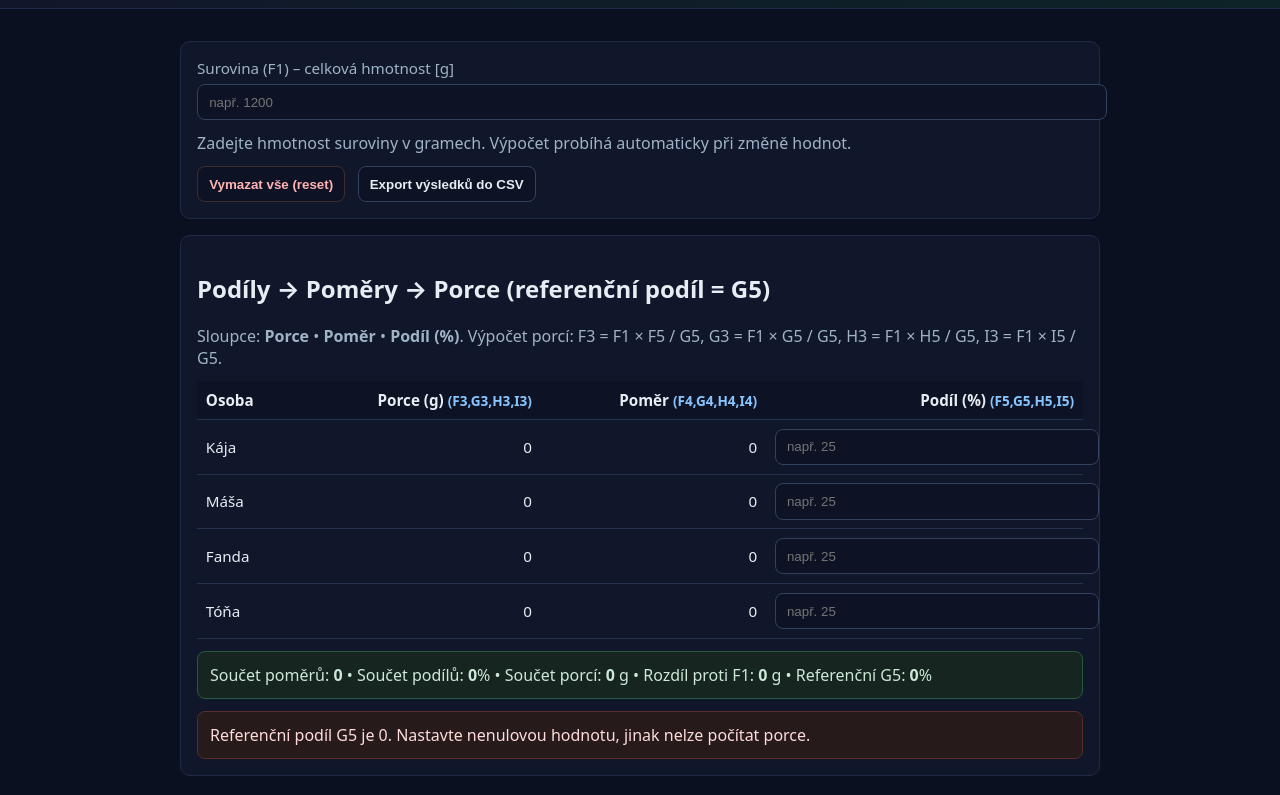
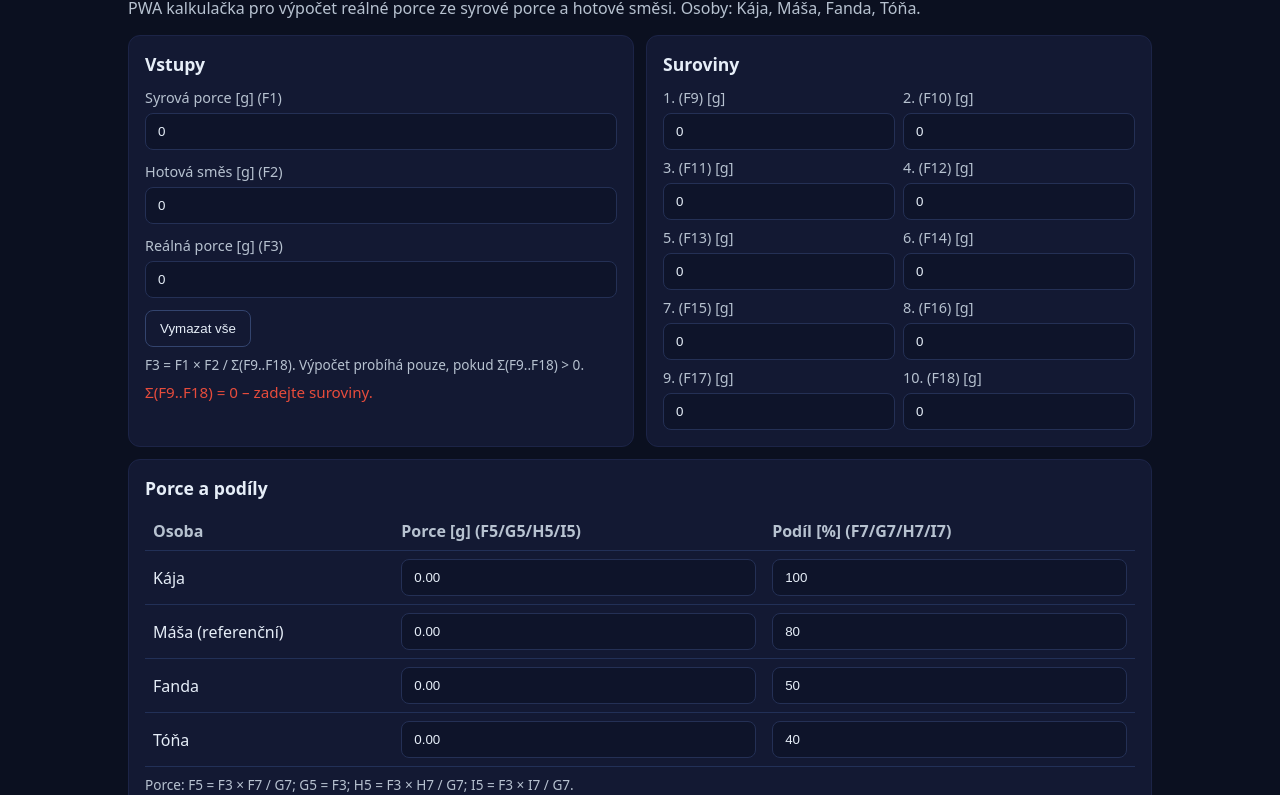
Before and after one commit to echozone38/porce, a plain HTML site: page index.html in a window 1280 px wide. Shown: the part 70-865 px from the top of the page. Drawn offline with Linux system fonts and the light colour scheme.

Commit message:
Add files via upload

```diff
--- a/index.html
+++ b/index.html
@@ -1,218 +1,184 @@
-<!DOCTYPE html>
 
+<!doctype html>
 <html lang="cs">
 <head>
-<meta charset="utf-8"/>
-<meta content="width=device-width, initial-scale=1" name="viewport"/>
-<meta content="#0f766e" name="theme-color"/>
-<title>Porce ze suroviny (Kája, Máša, Fanda, Tóňa) – PWA</title>
-<meta content="PWA pro rozdělení suroviny F1 na porce podle podílů (Kája, Máša, Fanda, Tóňa) vůči referenci G5." name="description"/>
-<link href="manifest.json" rel="manifest"/>
-<link href="icons/icon-192.png" rel="icon"/>
+  <meta charset="utf-8">
+  <meta name="viewport" content="width=device-width, initial-scale=1">
+  <title>Reálná porce ze syrové směsi</title>
+  <meta name="theme-color" content="#0f766e">
+  <link rel="manifest" href="./manifest.json">
+  <link rel="icon" href="./icons/icon-192.png" sizes="192x192">
   <style>
-    :root{ --bg:#0b1020; --panel:#11172a; --text:#e6edf3; --muted:#9fb3c8; --accent:#0ea5e9; --accent2:#0f766e; --danger:#ef4444; }
-    html,body{ height:100%; }
-    body{ margin:0; font-family: system-ui, -apple-system, Segoe UI, Roboto, sans-serif; background:var(--bg); color:var(--text); }
-    header{ padding:1rem 1.25rem; background:linear-gradient(90deg,var(--panel),#0d2327); border-bottom:1px solid #1f2b46; position:sticky; top:0; z-index:10; }
-    header h1{ margin:0; font-size:1.25rem; }
-    header .sub{ font-size:0.9rem; color:var(--muted); }
-    main{ max-width:920px; margin:0 auto; padding:1rem; }
-    .card{ background:var(--panel); border:1px solid #1f2b46; border-radius:10px; padding:1rem; margin:1rem 0; }
-    label{ display:block; font-size:0.95rem; margin-bottom:0.35rem; color:var(--muted); }
-    input, button{ padding:0.6rem 0.7rem; border-radius:8px; border:1px solid #31415f; background:#0d1324; color:#e6edf3; }
-    input[type="number"]{ width:100%; appearance:textfield; }
-    button{ cursor:pointer; background:linear-gradient(180deg,#0ea5e9,#0f766e); border:0; font-weight:600; }
-    button.secondary{ background:#0d1324; border:1px solid #31415f; }
-    button.danger{ background:#0d1324; border:1px solid #412c2c; color:#ffb3b3; }
-    .muted{ color:var(--muted); }
-    .spacer{ height:0.75rem; }
-    table{ width:100%; border-collapse:collapse; font-size:0.95rem; }
-    th, td{ border-bottom:1px solid #24324f; padding:0.55rem; text-align:left; }
-    thead th{ position:sticky; top:0; background:#0d1324; }
-    .right{ text-align:right; }
-    .ok{ background:#16251f; border:1px solid #285a43; color:#cde8d7; padding:0.75rem; border-radius:8px; }
-    .warn{ background:#261a1a; border:1px solid #5c2d2d; color:#ffdbdb; padding:0.75rem; border-radius:8px; }
-    footer{ padding:2rem 1rem; color:var(--muted); text-align:center; }
-    .pill{ display:inline-block; padding:0.15rem 0.45rem; border-radius:999px; background:#12233b; color:#86c5ff; font-size:0.8rem; }
-    .cells{ font-size:0.85rem; color:#86c5ff; }
+    :root { --bg:#0b1020; --accent:#0f766e; --panel:#131933; --text:#e6eef8; --muted:#b7c2d0; --danger:#e74c3c; --ok:#22c55e; }
+    * { box-sizing: border-box; }
+    html, body { height: 100%; }
+    body { margin:0; font-family: system-ui,-apple-system,Segoe UI,Roboto,Ubuntu,Cantarell,Noto Sans,sans-serif; background:var(--bg); color:var(--text); display:grid; place-items:start center; padding:24px; }
+    header { max-width:1024px; width:100%; }
+    h1 { margin:0 0 8px; font-size:1.6rem; }
+    .subtitle { color:var(--muted); margin-bottom:16px; }
+    .grid { display:grid; grid-template-columns: repeat(12,1fr); gap:12px; max-width:1024px; width:100%; }
+    .card { background:var(--panel); border:1px solid #1c2447; border-radius:12px; padding:16px; }
+    .card h2 { margin:0 0 12px; font-size:1.1rem; }
+    label { display:block; font-size:.9rem; color:var(--muted); margin-bottom:6px; }
+    input[type=number] { width:100%; padding:10px 12px; border-radius:8px; border:1px solid #243055; background:#0e142a; color:var(--text); }
+    .row { display:grid; grid-template-columns:1fr 1fr; gap:8px; }
+    .btnbar { display:flex; gap:8px; margin-top:12px; }
+    button { padding:10px 14px; border:1px solid #23534f; border-radius:8px; background:var(--accent); color:#fff; cursor:pointer; }
+    button.secondary { background:transparent; color:var(--text); border-color:#33446e; }
+    table { width:100%; border-collapse:collapse; }
+    th, td { border-bottom:1px solid #223057; padding:8px; text-align:left; }
+    th { color:var(--muted); font-weight:600; }
+    .note { font-size:.85rem; color:var(--muted); margin-top:8px; }
+    .status { margin-top:8px; font-size:.95rem; }
+    .status .warn { color:var(--danger); }
+    .status .ok { color:var(--ok); }
+    footer { margin-top:16px; color:var(--muted); font-size:.85rem; }
   </style>
 </head>
 <body>
   <header>
-<h1>Porce ze suroviny <span class="pill">PWA</span></h1>
-<div class="sub">Surovina = <strong>F1</strong>. Podíly: <strong>F5,G5,H5,I5</strong> → Poměry <strong>F4,G4,H4,I4</strong> = podíl/100. Porce: <strong>F3,G3,H3,I3</strong> s referencí <strong>G5</strong>.</div>
+    <h1>Reálná porce ze syrové směsi</h1>
+    <div class="subtitle">PWA kalkulačka pro výpočet reálné porce ze syrové porce a hotové směsi. Osoby: Kája, Máša, Fanda, Tóňa.</div>
   </header>
-<main>
-<section class="card">
-<label for="mixF1">Surovina (F1) – celková hmotnost [g]</label>
-<input id="mixF1" min="0" placeholder="např. 1200" step="0.01" type="number"/>
-<div class="spacer"></div>
-<div class="muted">Zadejte hmotnost suroviny v gramech. Výpočet probíhá automaticky při změně hodnot.</div>
-<div class="spacer"></div>
-<button class="danger" id="resetBtn">Vymazat vše (reset)</button>
-<button class="secondary" id="exportCsv" style="margin-left:0.5rem">Export výsledků do CSV</button>
+
+  <main class="grid">
+    <!-- Vstupy -->
+    <section class="card" style="grid-column: span 6;">
+      <h2>Vstupy</h2>
+      <label for="F1">Syrová porce [g] (F1)</label>
+      <input id="F1" type="number" min="0" step="0.01" value="0" />
+
+      <label for="F2" style="margin-top:12px;">Hotová směs [g] (F2)</label>
+      <input id="F2" type="number" min="0" step="0.01" value="0" />
+
+      <label for="F3" style="margin-top:12px;">Reálná porce [g] (F3)</label>
+      <input id="F3" type="number" min="0" step="0.01" value="0" />
+
+      <div class="btnbar">
+        <button id="resetBtn" class="secondary" type="button">Vymazat vše</button>
+      </div>
+      <div class="note">F3 = F1 × F2 / Σ(F9..F18). Výpočet probíhá pouze, pokud Σ(F9..F18) > 0.</div>
+      <div id="status" class="status"></div>
     </section>
-<section class="card">
-<h2>Podíly → Poměry → Porce (referenční podíl = G5)</h2>
-<div class="muted">Sloupce: <strong>Porce</strong> • <strong>Poměr</strong> • <strong>Podíl (%)</strong>. Výpočet porcí: F3 = F1 × F5 / G5, G3 = F1 × G5 / G5, H3 = F1 × H5 / G5, I3 = F1 × I5 / G5.</div>
-<div class="spacer"></div>
+
+    <!-- Suroviny -->
+    <section class="card" style="grid-column: span 6;">
+      <h2>Suroviny</h2>
+      <div class="row">
+        <div><label for="F9">1. (F9) [g]</label><input id="F9" type="number" min="0" step="0.01" value="0" /></div>
+        <div><label for="F10">2. (F10) [g]</label><input id="F10" type="number" min="0" step="0.01" value="0" /></div>
+        <div><label for="F11">3. (F11) [g]</label><input id="F11" type="number" min="0" step="0.01" value="0" /></div>
+        <div><label for="F12">4. (F12) [g]</label><input id="F12" type="number" min="0" step="0.01" value="0" /></div>
+        <div><label for="F13">5. (F13) [g]</label><input id="F13" type="number" min="0" step="0.01" value="0" /></div>
+        <div><label for="F14">6. (F14) [g]</label><input id="F14" type="number" min="0" step="0.01" value="0" /></div>
+        <div><label for="F15">7. (F15) [g]</label><input id="F15" type="number" min="0" step="0.01" value="0" /></div>
+        <div><label for="F16">8. (F16) [g]</label><input id="F16" type="number" min="0" step="0.01" value="0" /></div>
+        <div><label for="F17">9. (F17) [g]</label><input id="F17" type="number" min="0" step="0.01" value="0" /></div>
+        <div><label for="F18">10. (F18) [g]</label><input id="F18" type="number" min="0" step="0.01" value="0" /></div>
+      </div>
+    </section>
+
+    <!-- Porce a podíly -->
+    <section class="card" style="grid-column: span 12;">
+      <h2>Porce a podíly</h2>
       <table>
-<thead>
-<tr>
-<th>Osoba</th>
-<th class="right">Porce (g) <span class="cells">(F3,G3,H3,I3)</span></th>
-<th class="right">Poměr <span class="cells">(F4,G4,H4,I4)</span></th>
-<th class="right">Podíl (%) <span class="cells">(F5,G5,H5,I5)</span></th>
-</tr>
-</thead>
+        <thead><tr><th>Osoba</th><th>Porce [g] (F5/G5/H5/I5)</th><th>Podíl [%] (F7/G7/H7/I7)</th></tr></thead>
         <tbody>
           <tr>
             <td>Kája</td>
-<td class="right" id="portionK">0</td>
-<td class="right" id="ratioK">0</td>
-<td class="right"><input id="shareK" min="0" placeholder="např. 25" step="0.01" type="number"/></td>
+            <td><input id="F5" type="number" value="0" readonly /></td>
+            <td><input id="F7" type="number" min="0" step="0.01" value="100" /></td>
           </tr>
           <tr>
-<td>Máša</td>
-<td class="right" id="portionM">0</td>
-<td class="right" id="ratioM">0</td>
-<td class="right"><input id="shareM" min="0" placeholder="např. 25" step="0.01" type="number"/></td>
+            <td>Máša (referenční)</td>
+            <td><input id="G5" type="number" value="0" readonly /></td>
+            <td><input id="G7" type="number" min="0" step="0.01" value="80" /></td>
           </tr>
           <tr>
             <td>Fanda</td>
-<td class="right" id="portionF">0</td>
-<td class="right" id="ratioF">0</td>
-<td class="right"><input id="shareF" min="0" placeholder="např. 25" step="0.01" type="number"/></td>
+            <td><input id="H5" type="number" value="0" readonly /></td>
+            <td><input id="H7" type="number" min="0" step="0.01" value="50" /></td>
           </tr>
           <tr>
             <td>Tóňa</td>
-<td class="right" id="portionT">0</td>
-<td class="right" id="ratioT">0</td>
-<td class="right"><input id="shareT" min="0" placeholder="např. 25" step="0.01" type="number"/></td>
+            <td><input id="I5" type="number" value="0" readonly /></td>
+            <td><input id="I7" type="number" min="0" step="0.01" value="40" /></td>
           </tr>
         </tbody>
       </table>
-<div class="spacer"></div>
-<div class="ok" id="summaryBox">Součet poměrů: <strong id="sumRatio">0</strong> • Součet podílů: <strong id="sumShares">0</strong>% • Součet porcí: <strong id="sumPortions">0</strong> g • Rozdíl proti F1: <strong id="delta">0</strong> g • Referenční G5: <strong id="refG5">0</strong>%</div>
-<div class="spacer"></div>
-<div class="warn" id="warnBox" style="display:none">Referenční podíl G5 je 0. Nastavte nenulovou hodnotu, jinak nelze počítat porce.</div>
+      <div class="note">Porce: F5 = F3 × F7 / G7; G5 = F3; H5 = F3 × H7 / G7; I5 = F3 × I7 / G7.</div>
+      <div id="summary" class="status"></div>
     </section>
+  </main>
+
   <footer>
-      Instalovatelné jako PWA • Offline podpora přes Service Worker • Nastavení se ukládají do localStorage.
+    Instalovatelná PWA • Offline podpora přes Service Worker • Nastavení se ukládají do localStorage.
   </footer>
-</main>
+
   <script>
-    const fmt = new Intl.NumberFormat('cs-CZ', { maximumFractionDigits: 2 });
-    const fmt4 = new Intl.NumberFormat('cs-CZ', { maximumFractionDigits: 4 });
+    const KEYS_MANUAL = ['F1','F2','F3','F9','F10','F11','F12','F13','F14','F15','F16','F17','F18','F7','G7','H7','I7'];
 
-    const el = {
-      mixF1: document.getElementById('mixF1'),
-      shareK: document.getElementById('shareK'),
-      shareM: document.getElementById('shareM'),
-      shareF: document.getElementById('shareF'),
-      shareT: document.getElementById('shareT'),
-      ratioK: document.getElementById('ratioK'),
-      ratioM: document.getElementById('ratioM'),
-      ratioF: document.getElementById('ratioF'),
-      ratioT: document.getElementById('ratioT'),
-      portionK: document.getElementById('portionK'),
-      portionM: document.getElementById('portionM'),
-      portionF: document.getElementById('portionF'),
-      portionT: document.getElementById('portionT'),
-      sumRatio: document.getElementById('sumRatio'),
-      sumShares: document.getElementById('sumShares'),
-      sumPortions: document.getElementById('sumPortions'),
-      delta: document.getElementById('delta'),
-      refG5: document.getElementById('refG5'),
-      summaryBox: document.getElementById('summaryBox'),
-      warnBox: document.getElementById('warnBox'),
-      resetBtn: document.getElementById('resetBtn'),
-      exportCsv: document.getElementById('exportCsv')
-    };
+    function readNumber(id){ const el=document.getElementById(id); const v=parseFloat(el.value); return isFinite(v)?v:0; }
+    function writeNumber(id,v){ const el=document.getElementById(id); el.value=(isFinite(v)?v:0).toFixed(2); }
+    function sumIngredients(){ return ['F9','F10','F11','F12','F13','F14','F15','F16','F17','F18'].reduce((s,id)=>s+readNumber(id),0); }
 
-    const stateKey = 'pwa-surovina-porce-state-main';
-    function loadState(){ try{ const s = JSON.parse(localStorage.getItem(stateKey)||'{}'); ['mixF1','shareK','shareM','shareF','shareT'].forEach(k=>{ if(s[k]!==undefined) el[k].value = s[k]; }); }catch(e){} }
-    function saveState(){ const s = { mixF1: el.mixF1.value, shareK: el.shareK.value, shareM: el.shareM.value, shareF: el.shareF.value, shareT: el.shareT.value }; localStorage.setItem(stateKey, JSON.stringify(s)); }
+    function recompute(){
+      const F1=readNumber('F1');
+      const F2=readNumber('F2');
+      const Fsum=sumIngredients();
+      if(Fsum>0){
+        const F3 = F1*F2/Fsum; writeNumber('F3',F3);
+      }
+      const F3v = readNumber('F3');
 
-    function clampNonNeg(x){ x = Number(x); return isNaN(x) ? 0 : Math.max(0, x); }
+      const F7=readNumber('F7'), G7=readNumber('G7'), H7=readNumber('H7'), I7=readNumber('I7');
+      const denom=G7; const status=document.getElementById('status'); const summary=document.getElementById('summary');
 
-    function compute(){
-      const F1 = clampNonNeg(el.mixF1.value);
-      const F5 = clampNonNeg(el.shareK.value);
-      const G5 = clampNonNeg(el.shareM.value);
-      const H5 = clampNonNeg(el.shareF.value);
-      const I5 = clampNonNeg(el.shareT.value);
-
-      // Poměry
-      const F4 = F5/100, G4 = G5/100, H4 = H5/100, I4 = I5/100;
-      const sumR = F4+G4+H4+I4;
-      const sumS = F5+G5+H5+I5; // součet podílů v %
-
-      // Porce dle zadané logiky (dělení referencí G5)
-      let F3=0, G3=0, H3=0, I3=0;
-      if(G5>0){
-        F3 = F1 * F5 / G5;
-        G3 = F1 * G5 / G5; // = F1
-        H3 = F1 * H5 / G5;
-        I3 = F1 * I5 / G5;
-      }
-      const sumP = F3+G3+H3+I3;
-      const d = F1 - sumP;
-
-      // Render
-      el.ratioK.textContent = fmt4.format(F4);
-      el.ratioM.textContent = fmt4.format(G4);
-      el.ratioF.textContent = fmt4.format(H4);
-      el.ratioT.textContent = fmt4.format(I4);
-      el.portionK.textContent = fmt.format(F3);
-      el.portionM.textContent = fmt.format(G3);
-      el.portionF.textContent = fmt.format(H3);
-      el.portionT.textContent = fmt.format(I3);
-      el.sumRatio.textContent = fmt4.format(sumR);
-      el.sumShares.textContent = fmt.format(sumS);
-      el.sumPortions.textContent = fmt.format(sumP);
-      el.delta.textContent = fmt.format(d);
-      el.refG5.textContent = fmt.format(G5);
-
-      el.warnBox.style.display = (G5<=0 ? 'block' : 'none');
-      saveState();
+      if(Fsum===0) {
+        status.innerHTML='<span class="warn">Σ(F9..F18) = 0 – zadejte suroviny.</span>';
+      } else if(denom===0) {
+        status.innerHTML='<span class="warn">Referenční podíl G7 je 0 – nastavte nenulovou hodnotu.</span>';
+      } else {
+        status.innerHTML='<span class="ok">Výpočet v pořádku.</span>';
       }
 
-    ['input','change'].forEach(evt => {
-      el.mixF1.addEventListener(evt, compute);
-      el.shareK.addEventListener(evt, compute);
-      el.shareM.addEventListener(evt, compute);
-      el.shareF.addEventListener(evt, compute);
-      el.shareT.addEventListener(evt, compute);
+      const F5=denom?F3v*F7/denom:0, G5=denom?F3v*G7/denom:0, H5=denom?F3v*H7/denom:0, I5=denom?F3v*I7/denom:0;
+      writeNumber('F5',F5); writeNumber('G5',G5); writeNumber('H5',H5); writeNumber('I5',I5);
+
+      const sumShares=F7+G7+H7+I7; const sumPortions=F5+G5+H5+I5; const diff=sumPortions-F3v;
+      summary.innerHTML=`Součet podílů: ${sumShares.toFixed(2)} % • Součet porcí: ${sumPortions.toFixed(2)} g • Reálná porce (F3): ${F3v.toFixed(2)} g • Rozdíl (Σ porce − F3): ${diff.toFixed(2)} g`;
+    }
+
+    function saveAll(){ const data={}; for(const id of KEYS_MANUAL) data[id]=document.getElementById(id).value; localStorage.setItem('real-vs-syrova',JSON.stringify(data)); }
+    function loadAll(){
+      try{
+        const data=JSON.parse(localStorage.getItem('real-vs-syrova'))||{};
+        for(const id of KEYS_MANUAL){ if(id in data) document.getElementById(id).value=data[id]; }
+        // enforce defaults (0) for key fields if empty
+        for(const id of ['F1','F2','F3','F5','G5','H5','I5','F9','F10','F11','F12','F13','F14','F15','F16','F17','F18']){
+          const el=document.getElementById(id); if(el && (el.value===''||el.value==null)) el.value='0';
+        }
+        // defaults for shares if empty
+        for(const kv of [['F7','100'],['G7','80'],['H7','50'],['I7','40']]){ const el=document.getElementById(kv[0]); if(el && !el.value) el.value=kv[1]; }
+      }catch(e){}
+    }
+
+    document.addEventListener('DOMContentLoaded',()=>{
+      loadAll();
+      for(const id of KEYS_MANUAL){ const el=document.getElementById(id); if(el){ el.addEventListener('input',()=>{ saveAll(); recompute(); }); }}
+      document.getElementById('resetBtn').addEventListener('click',()=>{
+        for(const id of KEYS_MANUAL){ const el=document.getElementById(id); if(el){ el.value='0'; }}
+        // re-apply shares defaults
+        document.getElementById('F7').value='100';
+        document.getElementById('G7').value='80';
+        document.getElementById('H7').value='50';
+        document.getElementById('I7').value='40';
+        saveAll(); recompute();
+      });
+      recompute();
     });
 
-    el.resetBtn.addEventListener('click', () => {
-      localStorage.removeItem(stateKey);
-      el.mixF1.value=''; el.shareK.value=''; el.shareM.value=''; el.shareF.value=''; el.shareT.value='';
-      compute();
-    });
-
-    el.exportCsv.addEventListener('click', () => {
-      // Export ve stejném pořadí jako tabulka: Porce | Poměr | Podíl
-      const rows = [
-        ['Osoba','Porce (g)','Poměr','Podíl (%)'],
-        ['Kája', el.portionK.textContent, el.ratioK.textContent, el.shareK.value||'0'],
-        ['Máša', el.portionM.textContent, el.ratioM.textContent, el.shareM.value||'0'],
-        ['Fanda', el.portionF.textContent, el.ratioF.textContent, el.shareF.value||'0'],
-        ['Tóňa', el.portionT.textContent, el.ratioT.textContent, el.shareT.value||'0'],
-      ];
-      const csv = rows.map(r => r.map(v => '"'+String(v).replace('"','\"')+'"').join(',')).join('\n');
-      const blob = new Blob([csv], {type:'text/csv;charset=utf-8;'});
-      const url = URL.createObjectURL(blob);
-      const a = document.createElement('a'); a.href = url; a.download = 'porce_surovina.csv'; a.click(); URL.revokeObjectURL(url);
-    });
-
-    loadState();
-    compute();
-
-    if('serviceWorker' in navigator){
-      window.addEventListener('load', () => { navigator.serviceWorker.register('sw.js'); });
-    }
+    if('serviceWorker' in navigator){ window.addEventListener('load',()=>{ navigator.serviceWorker.register('./sw.js'); }); }
   </script>
 </body>
 </html>
```
Also changed, not shown: sw.js (+11 -40 lines), manifest.json. Lines whose indentation alone changed are shown as unchanged.
